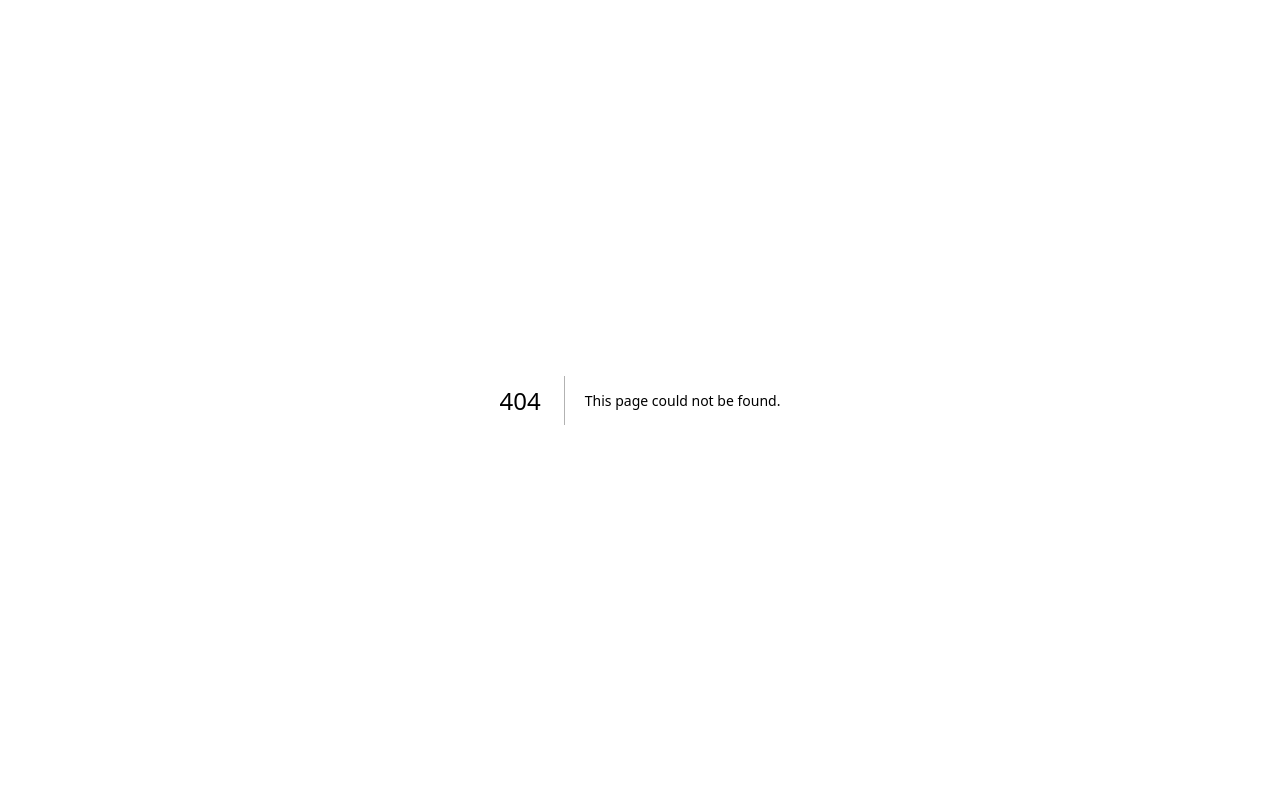
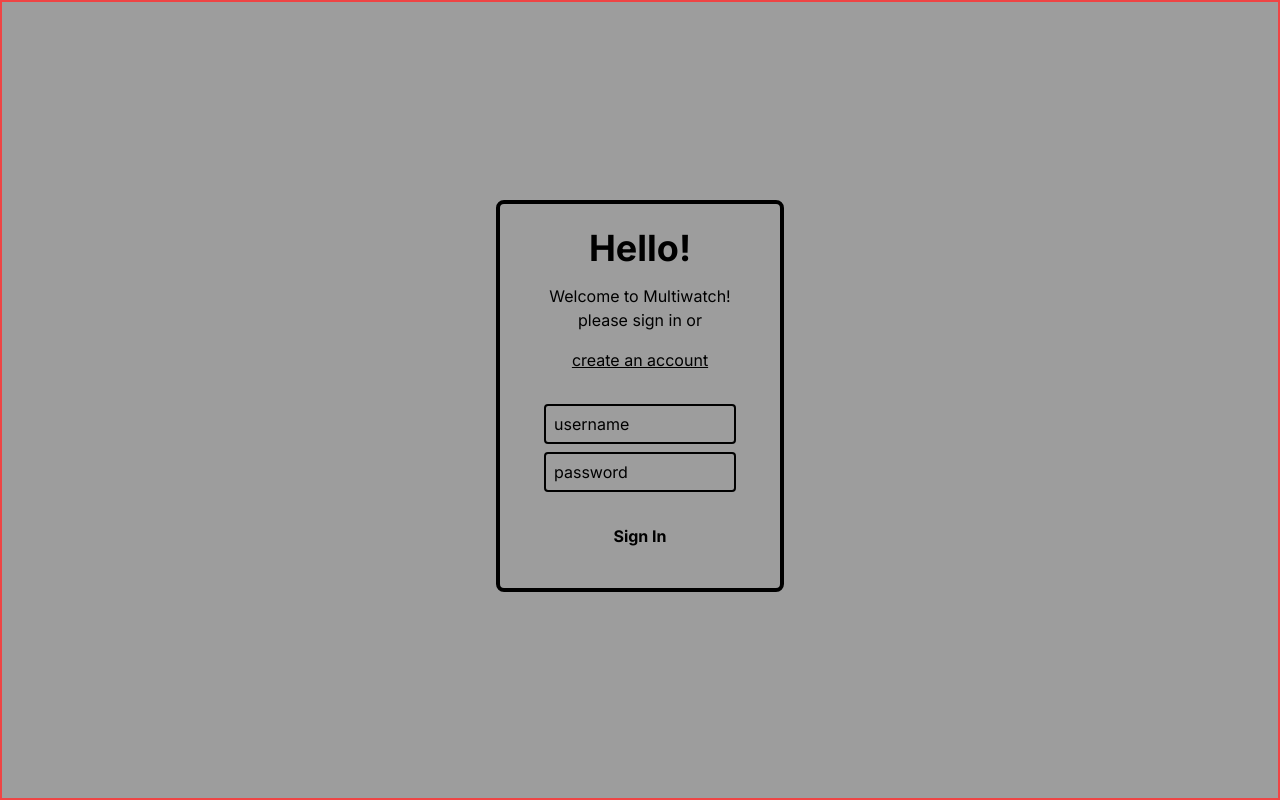
Before and after one commit to percouple/multiwatch-next, a Next.js app: page /cold-login in a window 1280 px wide. Before the commit this address had no page. Built offline with nearby package versions, Linux system fonts and the light colour scheme.

Commit message:
package changes and npm uninstalls of prisma

```diff
--- a/app/clocks/[userId]/login/InputForm.js
+++ b/app/clocks/[userId]/components/common/InputForm.js
@@ -1,8 +1,8 @@
 "use client";
 import { useState } from "react";
 import { useRouter } from "next/navigation";
-import { authenticateUser } from "../../../../http_helpers";
-import ErrorMessage from "../create-account/AuthErrorMessage";
+import { authenticateUser } from "../../../../../http_helpers";
+import ErrorMessage from "../../create-account/AuthErrorMessage";
 
 export default function InputForm(props) {
   let [userValues, setUserValues] = useState({ username: "", password: "" });
--- a/app/clocks/[userId]/layout.tsx
+++ b/app/clocks/[userId]/layout.tsx
@@ -43,7 +43,7 @@ export default async function Layout({ children, params }) {
     updatedAt: '2025-01-17T02:37:50.883Z',
     theme_preference: 'dark'
   }
-  console.log(user)
+  console.log(params)
   return (
     <React.StrictMode>
       <div
--- /dev/null
+++ b/app/cold-login/page.tsx
@@ -0,0 +1,31 @@
+import React from "react";
+import InputForm from "../clocks/[userId]/components/common/InputForm";
+import Link from "next/link";
+
+export default function Login({ params }) {
+  return (
+    <div className="absolute w-full h-screen">
+      <div
+        className="absolute inset-0 cursor-default bg-neutral-950
+        bg-opacity-40 z-1 border-red-500 border-2"
+      ></div>
+      <div
+        className="flex flex-col justify-around items-center p-4 pt-6
+        w-72 h-auto absolute rounded-lg border-4 border-accent-1 top-1/4
+        left-1/2 transform -translate-x-1/2 bg-bkg z-20"
+        id="authForm"
+      >
+        <h1 className="text-accent-1 text-4xl font-bold mb-4">Hello!</h1>
+        <div>Welcome to Multiwatch!</div>
+        <p className="mb-4">please sign in or</p>
+        <Link
+          className="underline cursor-pointer mb-8"
+          href={'./clocks?userId=no-user'}
+        >
+          create an account
+        </Link>
+        <InputForm />
+      </div>
+    </div>
+  );
+}
--- a/app/page.tsx
+++ b/app/page.tsx
@@ -1,5 +1,5 @@
 import { redirect } from "next/navigation";
 
 export default async function Index() {
-  redirect(`./clocks/default/login`);
+  redirect(`./cold-login`);
 }
--- a/http_helpers.js
+++ b/http_helpers.js
@@ -1,10 +1,15 @@
-import 'dotenv/config'
+'use client'
+
+import dotenv from 'dotenv';
+dotenv.config();
 
 // Import address from .env vars
-const url = `http://${process.env.LOCAL_IP}:${process.env.LOCAL_PORT}`
+const url = `http://${process.env.LOCAL_IP}:`
 
 // Get user info
 const getUser = async (userId) => {
+
+    console.log("GETUSER")
 
     // Force handle for no current userId
     if (!userId) {
@@ -25,8 +30,20 @@ const createNewUser = async () => {
 
 }
 
-const authenticateUser = async () => {
+const authenticateUser = async (userInfo) => {
 
+    console.log(userInfo)
+    console.log(url)
+
+    // Input should already be validated
+    await fetch(`${url}/auth-user`, {
+        method: 'POST',
+        body: JSON.stringify(userInfo)
+    })
+    .then(data => data.json())
+    //  inject into front end
+    .then(data => console.log(data))
+    .catch(err => console.error('Error: ', err))
 }
 
 const addClock = async (userId) => {
```
Also changed, not shown: app/clocks/[userId]/login/page.tsx (+5 -2 lines), package.json (+1 -6 lines), 1 other file (tests, documents, lock files or other folders).
